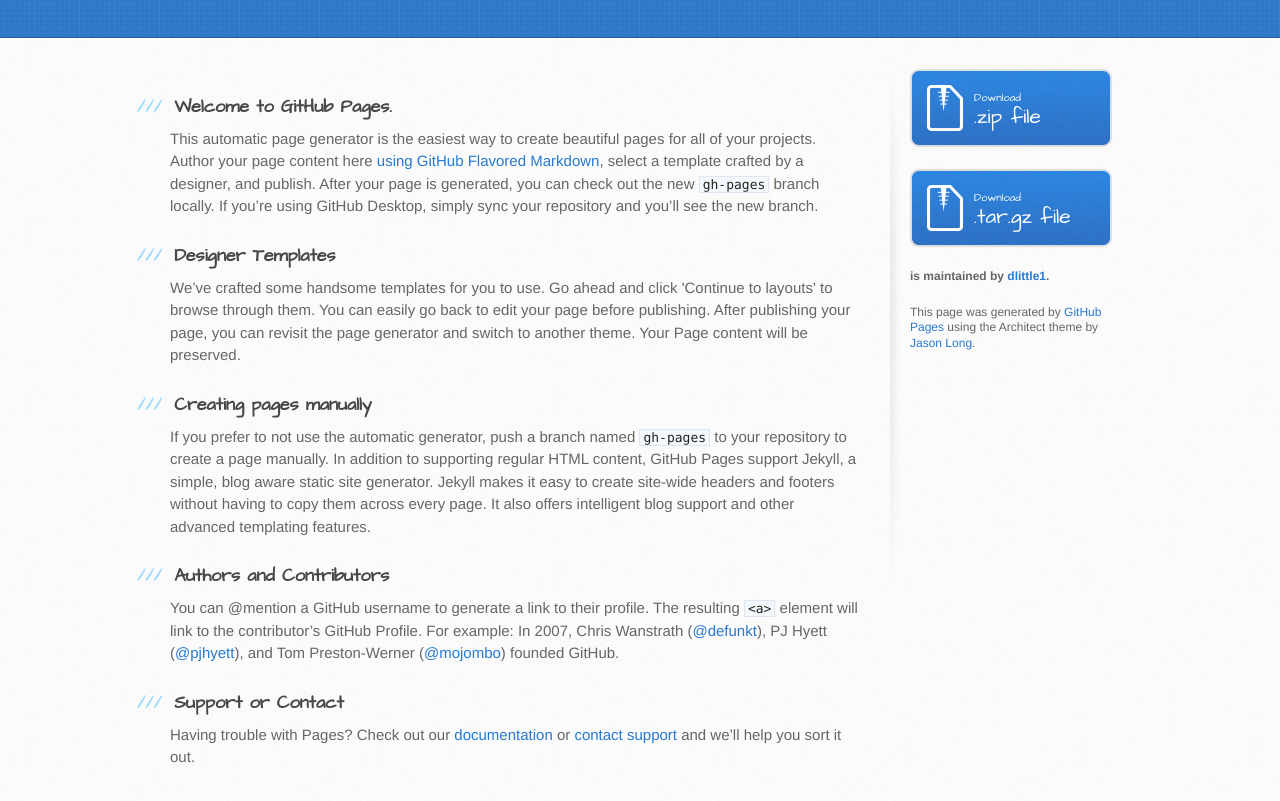
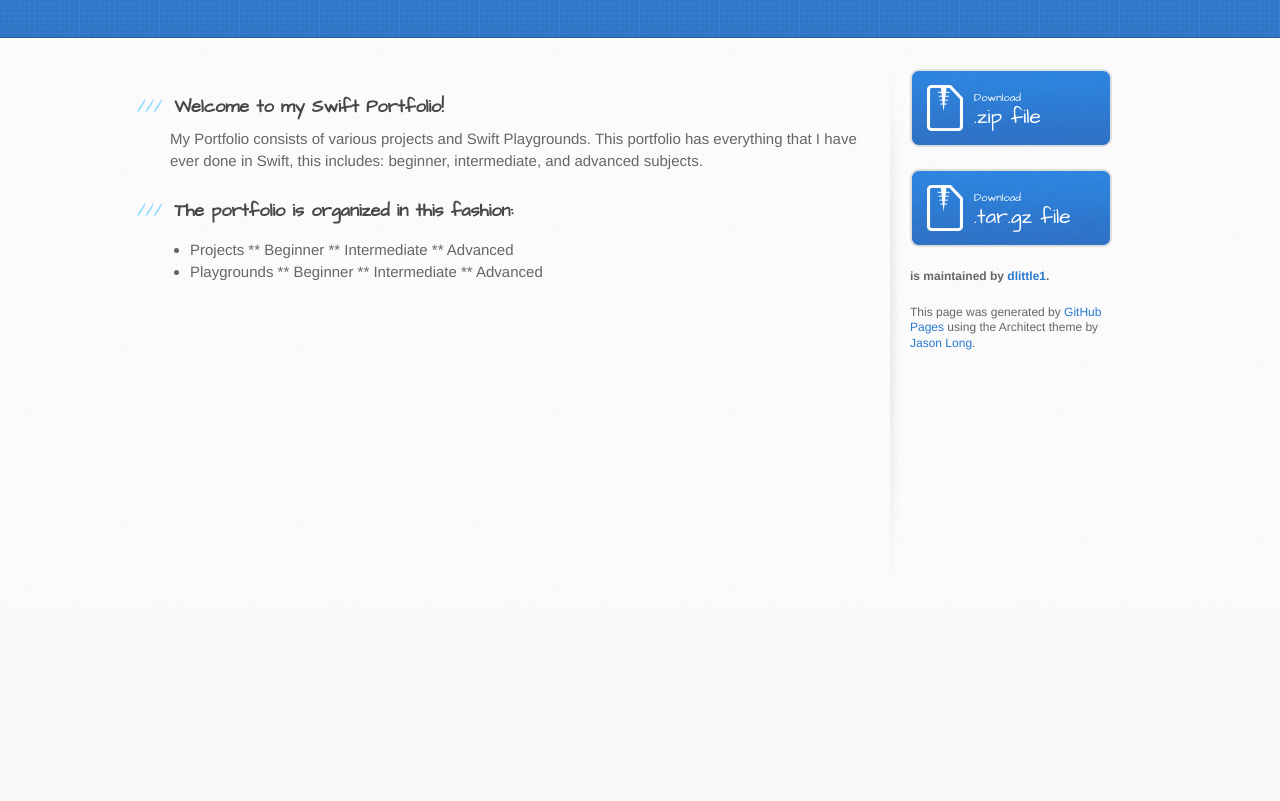
Before and after one commit to dlittle1/Swift-Portfolio, a plain HTML site: page index.html in a window 1280 px wide. Shown: the part 197-998 px from the top of the page. After the commit the page ends 800 px from the top, so only its background shows below. Drawn offline with Linux system fonts and the light colour scheme.

Commit message:
Create master branch via GitHub

```diff
--- a/index.html
+++ b/index.html
@@ -29,29 +29,23 @@
       <div class="inner clearfix">
         <section id="main-content">
           <h3>
-<a id="welcome-to-github-pages" class="anchor" href="#welcome-to-github-pages" aria-hidden="true"><span aria-hidden="true" class="octicon octicon-link"></span></a>Welcome to GitHub Pages.</h3>
+<a id="welcome-to-my-swift-portfolio" class="anchor" href="#welcome-to-my-swift-portfolio" aria-hidden="true"><span aria-hidden="true" class="octicon octicon-link"></span></a>Welcome to my Swift Portfolio!</h3>
 
-<p>This automatic page generator is the easiest way to create beautiful pages for all of your projects. Author your page content here <a href="https://guides.github.com/features/mastering-markdown/">using GitHub Flavored Markdown</a>, select a template crafted by a designer, and publish. After your page is generated, you can check out the new <code>gh-pages</code> branch locally. If you’re using GitHub Desktop, simply sync your repository and you’ll see the new branch.</p>
+<p>My Portfolio consists of various projects and Swift Playgrounds. This portfolio has everything that I have ever done in Swift, this includes: beginner, intermediate, and advanced subjects. </p>
 
 <h3>
-<a id="designer-templates" class="anchor" href="#designer-templates" aria-hidden="true"><span aria-hidden="true" class="octicon octicon-link"></span></a>Designer Templates</h3>
+<a id="the-portfolio-is-organized-in-this-fashion" class="anchor" href="#the-portfolio-is-organized-in-this-fashion" aria-hidden="true"><span aria-hidden="true" class="octicon octicon-link"></span></a>The portfolio is organized in this fashion:</h3>
 
-<p>We’ve crafted some handsome templates for you to use. Go ahead and click 'Continue to layouts' to browse through them. You can easily go back to edit your page before publishing. After publishing your page, you can revisit the page generator and switch to another theme. Your Page content will be preserved.</p>
-
-<h3>
-<a id="creating-pages-manually" class="anchor" href="#creating-pages-manually" aria-hidden="true"><span aria-hidden="true" class="octicon octicon-link"></span></a>Creating pages manually</h3>
-
-<p>If you prefer to not use the automatic generator, push a branch named <code>gh-pages</code> to your repository to create a page manually. In addition to supporting regular HTML content, GitHub Pages support Jekyll, a simple, blog aware static site generator. Jekyll makes it easy to create site-wide headers and footers without having to copy them across every page. It also offers intelligent blog support and other advanced templating features.</p>
-
-<h3>
-<a id="authors-and-contributors" class="anchor" href="#authors-and-contributors" aria-hidden="true"><span aria-hidden="true" class="octicon octicon-link"></span></a>Authors and Contributors</h3>
-
-<p>You can @mention a GitHub username to generate a link to their profile. The resulting <code>&lt;a&gt;</code> element will link to the contributor’s GitHub Profile. For example: In 2007, Chris Wanstrath (<a href="https://github.com/defunkt" class="user-mention">@defunkt</a>), PJ Hyett (<a href="https://github.com/pjhyett" class="user-mention">@pjhyett</a>), and Tom Preston-Werner (<a href="https://github.com/mojombo" class="user-mention">@mojombo</a>) founded GitHub.</p>
-
-<h3>
-<a id="support-or-contact" class="anchor" href="#support-or-contact" aria-hidden="true"><span aria-hidden="true" class="octicon octicon-link"></span></a>Support or Contact</h3>
-
-<p>Having trouble with Pages? Check out our <a href="https://help.github.com/pages">documentation</a> or <a href="https://github.com/contact">contact support</a> and we’ll help you sort it out.</p>
+<ul>
+<li>Projects
+** Beginner
+** Intermediate
+** Advanced</li>
+<li>Playgrounds
+** Beginner
+** Intermediate
+** Advanced</li>
+</ul>
         </section>
 
         <aside id="sidebar">
```
Also changed, not shown: params.json (+1 -1 lines).
